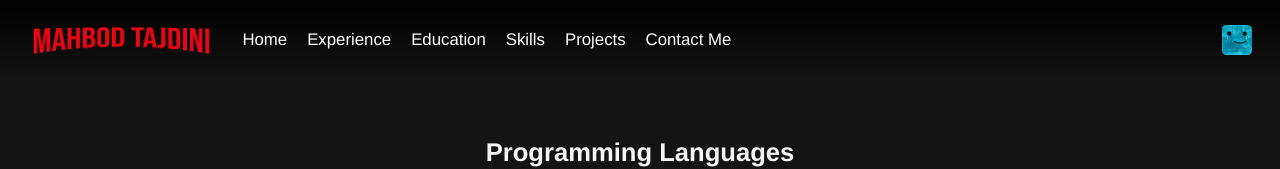
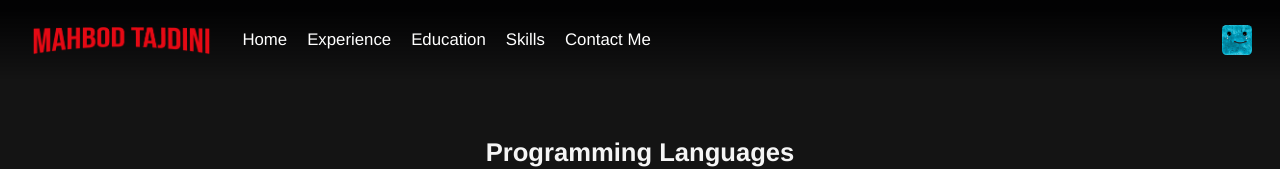
Before and after one commit to Ace3Z/Portfolio, a React (Create React App) app: page /skills in a window 1280 px wide. Shown: the top 169 px of the page. Built offline with nearby package versions, Linux system fonts and the light colour scheme.

Commit message:
nav bar fix

```diff
--- a/src/components/NavBar.tsx
+++ b/src/components/NavBar.tsx
@@ -1,6 +1,6 @@
 import React, { useState, useEffect } from 'react';
 import { Link, useLocation, useNavigate } from 'react-router-dom';
-import { FaHome, FaBriefcase, FaTools, FaProjectDiagram, FaEnvelope, FaGraduationCap } from 'react-icons/fa'; // Import icons
+import { FaHome, FaBriefcase, FaTools, FaEnvelope, FaGraduationCap } from 'react-icons/fa'; // Import icons
 import './Navbar.css';
 import netflixLogo from '../images/logo-2.png';
 import blueImage from '../images/blue.png';
@@ -41,7 +41,6 @@ const Navbar: React.FC = () => {
             <li><Link to="/experience">Experience</Link></li>
             <li><Link to="/education">Education</Link></li>
             <li><Link to="/skills">Skills</Link></li>
-            <li><Link to="/projects">Projects</Link></li>
             <li><Link to="/contact-me">Contact Me</Link></li>
           </ul>
         </div>
@@ -69,7 +68,6 @@ const Navbar: React.FC = () => {
           <li><Link to="/experience" onClick={closeSidebar}><FaBriefcase /> Experience</Link></li>
           <li><Link to="/education" onClick={closeSidebar}><FaGraduationCap /> Education</Link></li>
           <li><Link to="/skills" onClick={closeSidebar}><FaTools /> Skills</Link></li>
-          <li><Link to="/projects" onClick={closeSidebar}><FaProjectDiagram /> Projects</Link></li>
           <li><Link to="/contact-me" onClick={closeSidebar}><FaEnvelope /> Contact Me</Link></li>
         </ul>
       </div>
```
